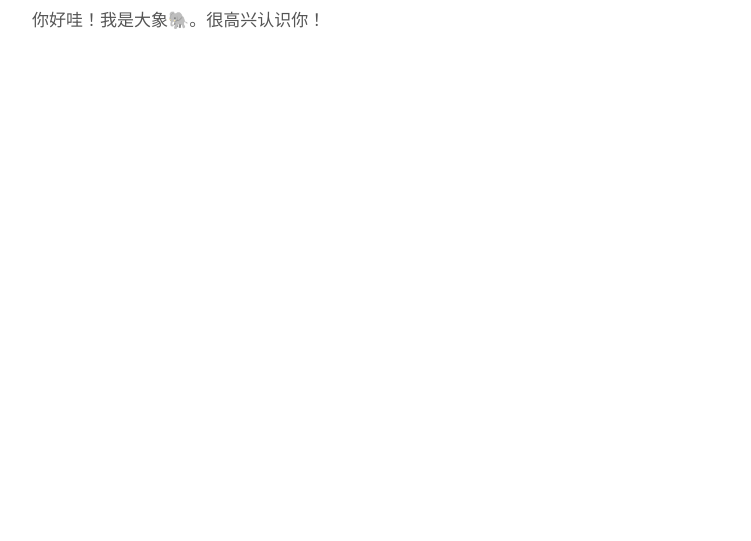
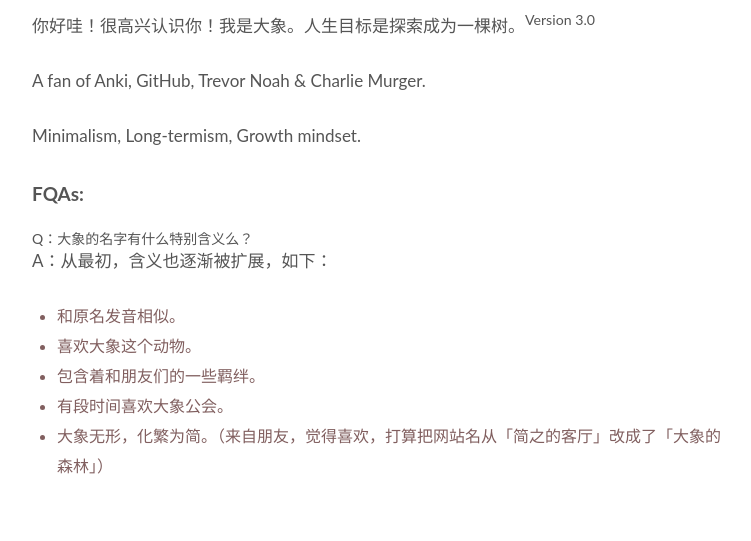
Before and after one commit to WillWang-X/willwang-x.github.io, a Jekyll site: the page built from about.md, in a window 1280 px wide. Shown: the part 500-1041 px from the top of the page, without its empty margins (258-1009 px from the left). Built offline with Jekyll 4.4.1, drawn with Linux system fonts in a browser that asks for light colours; before the commit the page ends 900 px from its top, so only the background shows below that.

Commit message:
Update about-me

```diff
--- a/about.md
+++ b/about.md
@@ -7,4 +7,21 @@ permalink: /about/
 ![Me](https://i.imgur.com/OJjTJOt.jpg)
 
 
-你好哇！我是大象🐘。很高兴认识你！
+你好哇！很高兴认识你！我是大象。人生目标是探索成为一棵树。<sup>Version 3.0 </sup>
+
+A fan of Anki, GitHub, Trevor Noah & Charlie Murger.
+
+Minimalism, Long-termism, Growth mindset.
+
+
+## FQAs:
+
+#### Q：大象的名字有什么特别含义么？
+
+A：从最初，含义也逐渐被扩展，如下：
+
+* 和原名发音相似。
+* 喜欢大象这个动物。
+* 包含着和朋友们的一些羁绊。
+* 有段时间喜欢大象公会。
+* 大象无形，化繁为简。（来自朋友，觉得喜欢，打算把网站名从「简之的客厅」改成了「大象的森林」）
```
